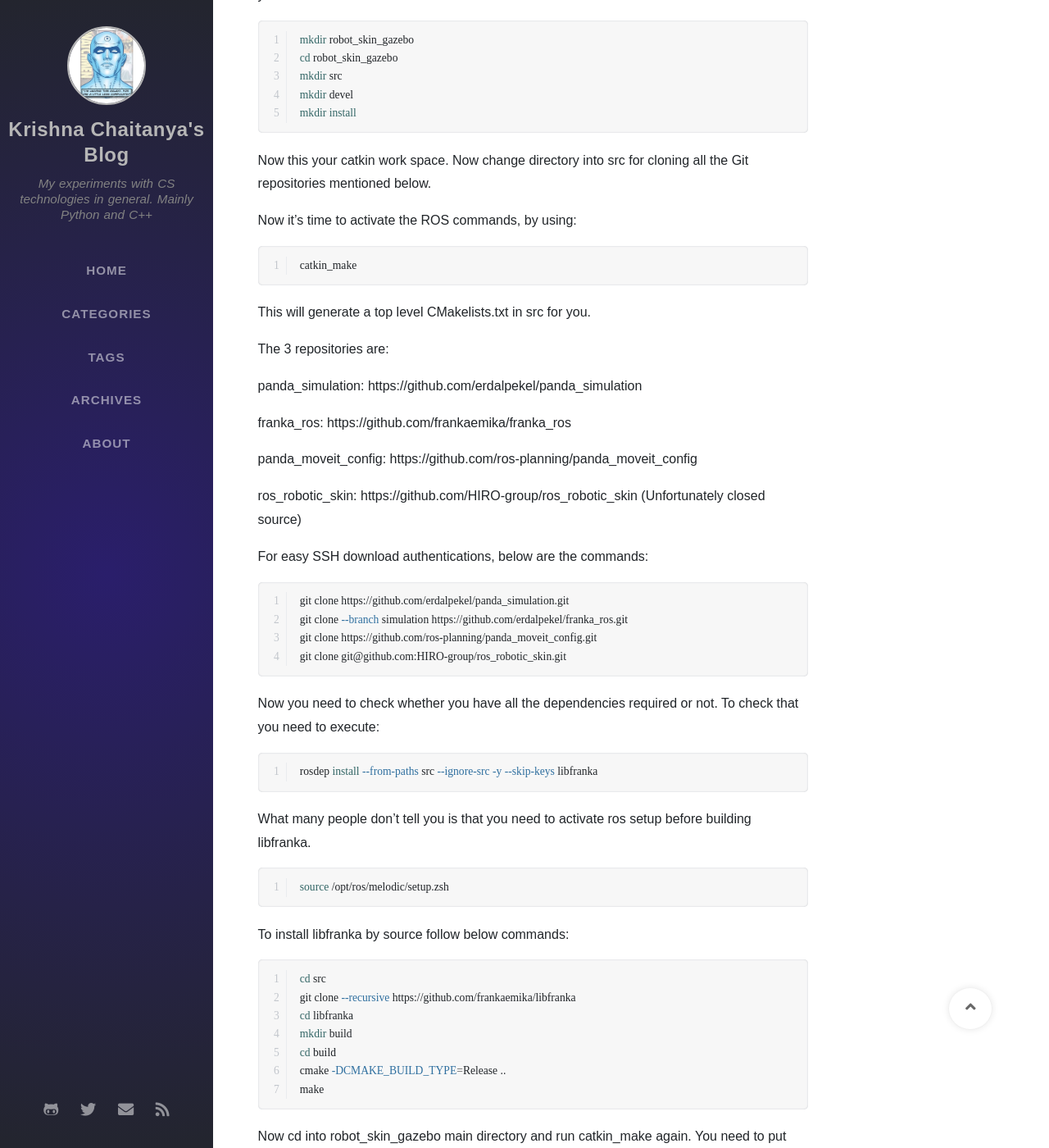
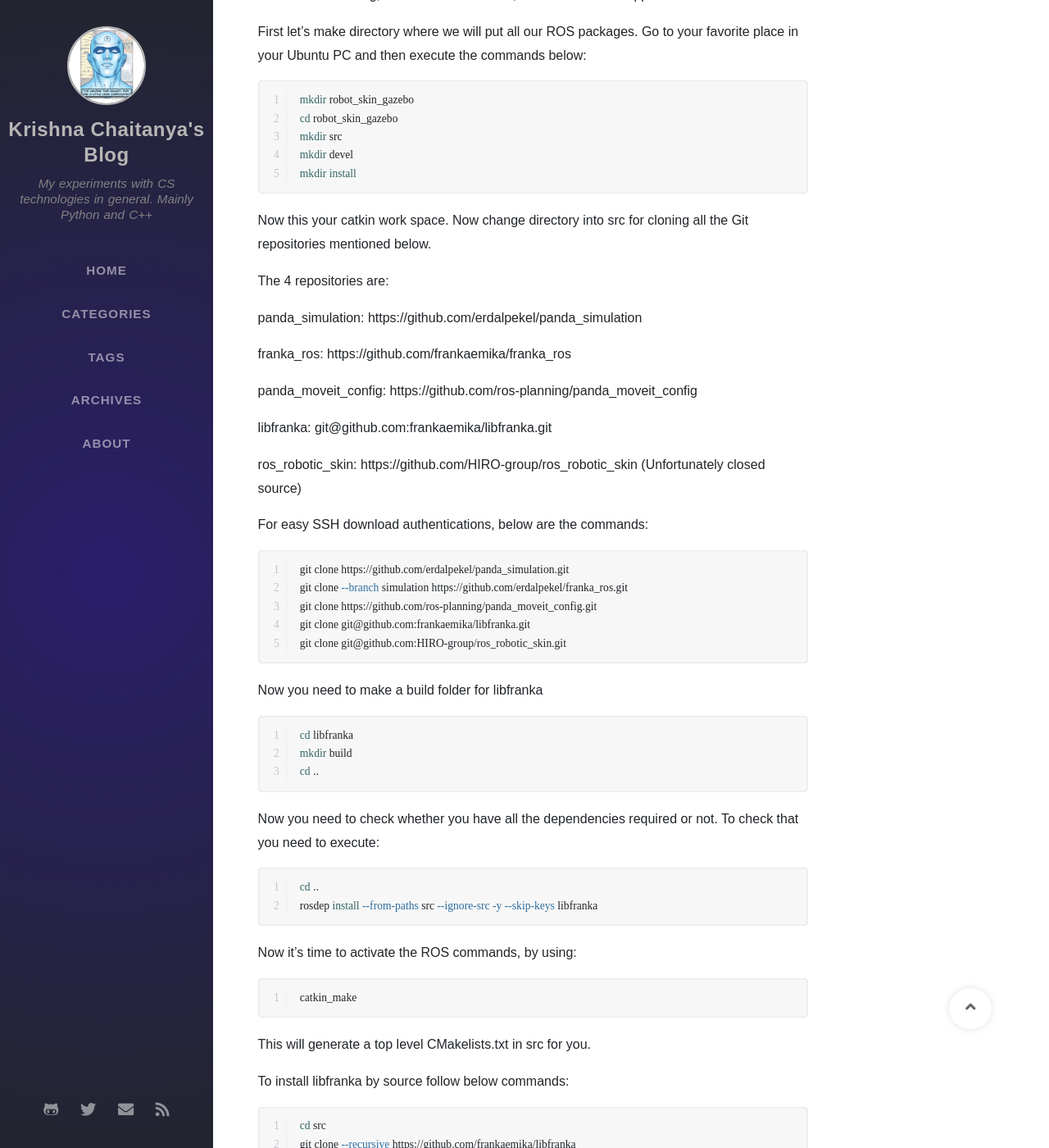
Before and after one commit to krishnachaitanya9/krishnachaitanya9.github.io, a Jekyll site: the page built from _posts/2020-01-25-intro_to_catkin_ros.md, in a window 1280 px wide and 1400 px high, scrolled down 1316 px. Shown: the whole window at 82% size. Built offline with Jekyll 4.4.1, drawn with Linux system fonts in a browser that asks for light colours; nearby versions of some CDN libraries; some web fonts are replaced; some of the changed text lies outside the part shown.

Commit message:
Blog Content

````diff
--- a/_posts/2020-01-25-intro_to_catkin_ros.md
+++ b/_posts/2020-01-25-intro_to_catkin_ros.md
@@ -13,6 +13,12 @@ Catkin workspace in the backend totally rely on CMakelists.txt. The structure of
 
 Reference: http://wiki.ros.org/catkin/workspaces
 
+Before starting anything what many people don't tell you is that you need to activate ros setup before building libfranka.
+
+```bash
+source /opt/ros/melodic/setup.bash
+```
+
 So in the src folder you have all your required packages. In the devel you will have all binaries generated after catkin_make command, and install is the folder where everything gets install. The catkin_make will not install in /usr/bin folder as uninstalling everything would be nearly impossible and nobody will keep track of where all the files went.
 
 So now let's dive into how each package is made. I will use package and ROS package interchangeably but they both mean the same. Each package has to contain these two files for sure: CMakelists.txt and package.xml. CMakelists.txt is for building and package.xml is for know dependency whereabouts. If they aren't there catkin make won't compile. There is an easy way to generate a ROS package. Below is the command:
@@ -25,10 +31,7 @@ catkin_create_pkg is a command, beginner_tutorials is the package name, std_msgs
 
 Now lets take up a simple project. We will try to run gazebo simulation of Franka Emika robot. It's basically a robotic arm, that can be controlled. It's very agile. We will be using 4 repositories. 3 are open source, one is closed source for mumbo-jumbo reasons that I love to get into, but not in this blog. Anyways, the people who read this blog is only me so couldn't care less.
 
-First install libfranka, directly from apt:
-
 ```bash
-sudo apt install ros-melodic-libfranka
 sudo apt-get install libboost-filesystem-dev
 ```
 
@@ -46,21 +49,15 @@ mkdir install
 
 Now this your catkin work space. Now change directory into src for cloning all the Git repositories mentioned below.
 
-Now it's time to activate the ROS commands, by using:
-
-```bash
-catkin_make
-```
-
-This will generate a top level CMakelists.txt in src for you.
-
-The 3 repositories are:
+The 4 repositories are:
 
 panda_simulation: https://github.com/erdalpekel/panda_simulation
 
 franka_ros: https://github.com/frankaemika/franka_ros
 
 panda_moveit_config: https://github.com/ros-planning/panda_moveit_config
+
+libfranka: git@github.com:frankaemika/libfranka.git
 
 ros_robotic_skin: https://github.com/HIRO-group/ros_robotic_skin (Unfortunately closed source)
 
@@ -70,22 +67,34 @@ For easy SSH download authentications, below are the commands:
 git clone https://github.com/erdalpekel/panda_simulation.git
 git clone --branch simulation https://github.com/erdalpekel/franka_ros.git
 git clone https://github.com/ros-planning/panda_moveit_config.git
+git clone git@github.com:frankaemika/libfranka.git
 git clone git@github.com:HIRO-group/ros_robotic_skin.git
 ```
+
+Now you need to make a build folder for libfranka
+
+```bash
+cd libfranka
+mkdir build
+cd ..
+```
+
+
 
 Now you need to check whether you have all the dependencies required or not. To check that you need to execute:
 
 ```bash
+cd ..
 rosdep install --from-paths src --ignore-src -y --skip-keys libfranka
 ```
 
-What many people don't tell you is that you need to activate ros setup before building libfranka.
+Now it's time to activate the ROS commands, by using:
 
 ```bash
-source /opt/ros/melodic/setup.zsh
+catkin_make
 ```
 
-
+This will generate a top level CMakelists.txt in src for you.
 
 To install libfranka by source follow below commands:
 
@@ -109,6 +118,16 @@ catkin_make -j4 -DCMAKE_BUILD_TYPE=Release -DFranka_DIR:PATH=~/PycharmProjects/r
 
 This should compile all your packages you just git cloned.
 
+
+
+Or to build everything you can run everything from my other Repo:
+
+```bash
+git clone https://github.com/HIRO-group/ROS_launch_scripts
+```
+
+build_all_packages.bash
+
 Finally run the command:
 
 ```bash
````
